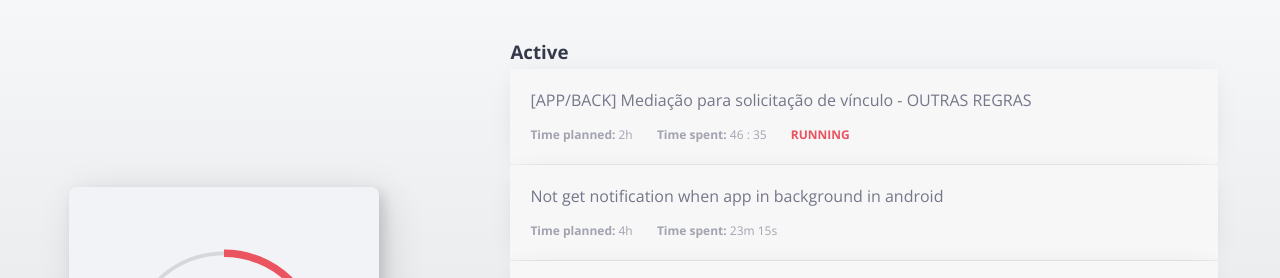
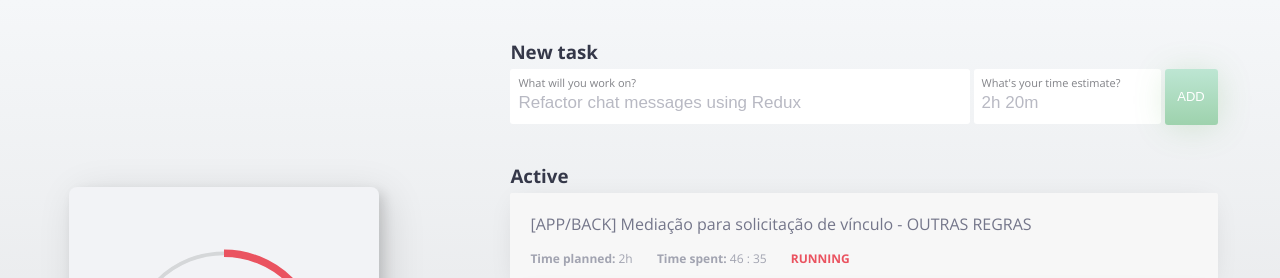
Before and after one commit to bogdanbiv/react-pomodoro-1, a plain HTML site: page index.html in a window 1280 px wide. Shown: the top 278 px of the page. Drawn offline with nearby package versions, Linux system fonts and the light colour scheme.

Commit message:
Add inclusion form

```diff
--- a/index.html
+++ b/index.html
@@ -237,6 +237,71 @@
         color: rgb(234, 83, 96);
       }
 
+      .new-item {
+        width: 100%;
+        display: inline-block;
+        margin-bottom: 20px;
+      }
+
+      .title-container {
+        width: 65%;
+      }
+      .estimate-container {
+        width: 26.5%;
+        margin-left: .5%;
+      }
+      .button-container {
+        width: 7.5%;
+        margin-left: .5%;
+      }
+      .add-container {
+        float: left;
+        position: relative;
+      }
+      .add-container h2 {
+        width: 100%;
+        display: inline-block;
+        font-weight: 400;
+        font-size: 11px;
+        padding: 0px;
+        position: absolute;
+        top: -3px;
+        left: 8px;
+        color: #828388;
+      }
+      .new-item-title {
+        width: 100%;
+        display: inline-block;
+        background-color: transparent;
+        border: none;
+        border-radius: 3px;
+        background: #ffffff;
+        font-weight: 100;
+        font-size: 17px;
+        padding: 24px 8px 11px 8px;
+        margin-top: 0px;
+        color: #74768a;
+      }
+      .new-item-title::placeholder {
+        color: #b8b9c3;
+      }
+
+      .add-button {
+        background: #9ed2ad;
+        background: -webkit-linear-gradient(to bottom, #bde6d3, #9ed2ad);
+        background: linear-gradient(to bottom, #bde6d3, #9ed2ad);
+        box-shadow: 1px 3px 35px -4px rgba(85, 171, 79, 0.26);
+        display: inline-block;
+        width: 100%;
+        height: 56px;
+        border: none;
+        border-radius: 3px;
+        color: white;
+        font-size: 13px;
+        font-weight: 100;
+        cursor: pointer;
+      }
+
     </style>
   </head>
   <body cz-shortcut-listen="true">
@@ -277,6 +342,20 @@
       </div>
       <div class="list-container">
         <div class="task-list">
+          <h3 class="section-title">New task</h3>
+          <section class="new-item">
+            <div class="add-container title-container">
+              <h2>What will you work on?</h2>
+              <input type="text" placeholder="Refactor chat messages using Redux" class="new-item-title" />
+            </div>
+            <div class="add-container estimate-container">
+              <h2>What's your time estimate?</h2>
+              <input type="text" placeholder="2h 20m" class="new-item-title" />
+            </div>
+            <div class="add-container button-container">
+              <button class="add-button">ADD</button>
+            </div>
+          </section>
           <h3 class="section-title">Active</h3>
           <ul class="list">
             <li>
@@ -335,7 +414,7 @@
               </div>
             </li>
           </ul>
-          <h3 class="section-title">Finished</h3>
+<!--           <h3 class="section-title">Finished</h3>
           <ul class="list list-finished">
             <li>
               <h3 class="title">[APP/BACK] Mediação para solicitação de vínculo - OUTRAS REGRAS</h3>
@@ -358,7 +437,7 @@
                 <div class="spent entry"><strong>Time spent:</strong> 1h 23m 15s</div>
               </div>
             </li>
-          </ul>
+          </ul> -->
         </div>
       </div>
     </div>
```
